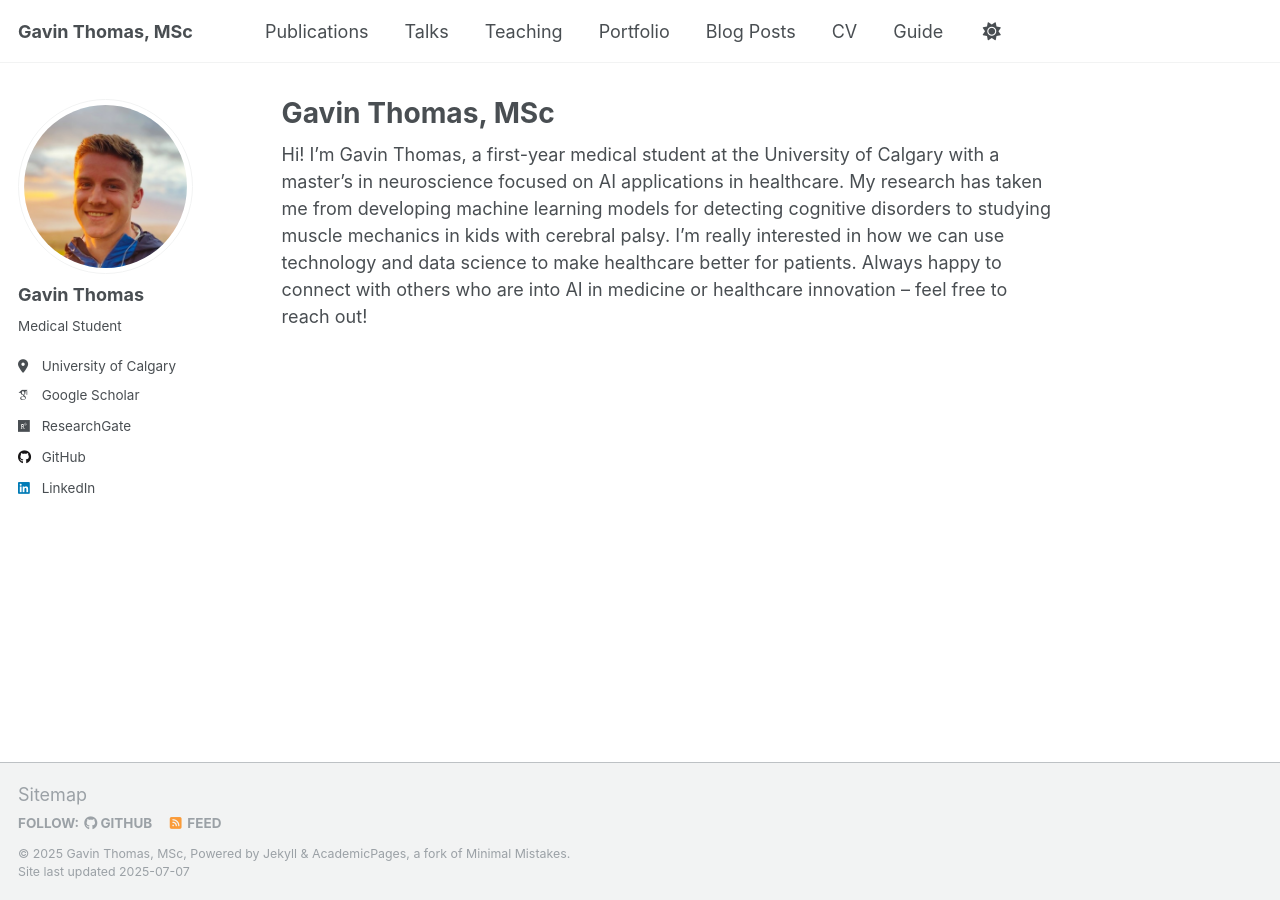
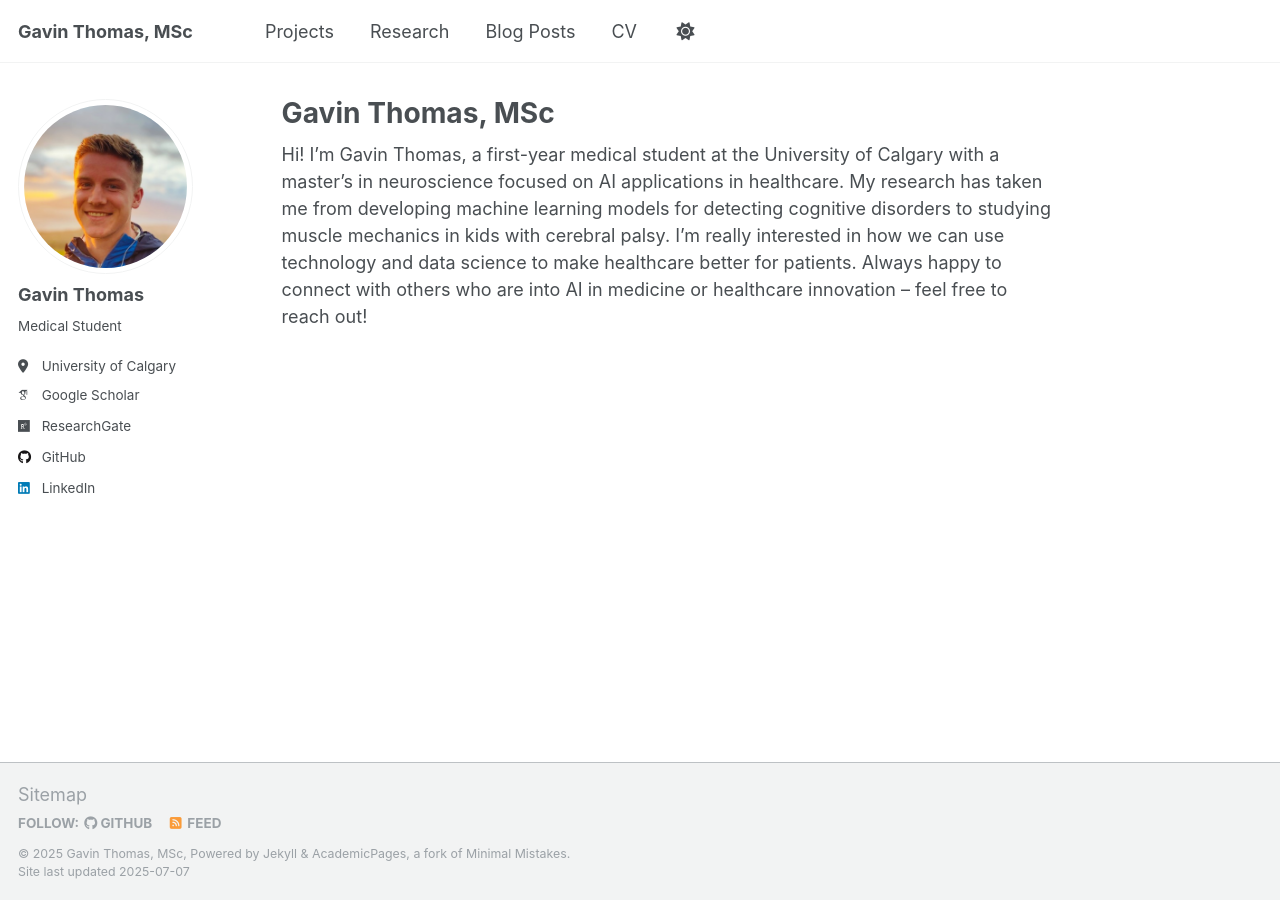
Before and after one commit to Gavin-Thomas/website, a Jekyll site: the page built from _pages/about.md, in a window 1280 px wide. Built offline with Jekyll 4.4.1, drawn with Linux system fonts in a browser that asks for light colours; some web fonts are replaced; a script that is not in the unit is left out.

Commit message:
Update navigation.yml
Signed-off-by: Gavin Thomas <123608443+Gavin-Thomas@users.noreply.github.com>

```diff
--- a/_data/navigation.yml
+++ b/_data/navigation.yml
@@ -8,17 +8,11 @@
 #      Markdown formatted page while the second is generated using JSON.
 
 main:
-  - title: "Publications"
+  - title: "Projects"
     url: /publications/
 
-  - title: "Talks"
-    url: /talks/
-
-  - title: "Teaching"
-    url: /teaching/
-
-  - title: "Portfolio"
-    url: /portfolio/
+  - title: "Research"
+    url: //
 
   - title: "Blog Posts"
     url: /year-archive/
@@ -28,6 +22,3 @@ main:
 
   # - title: "CV"
   #   url: /cv-json/
-
-  - title: "Guide"
-    url: /markdown/
```
